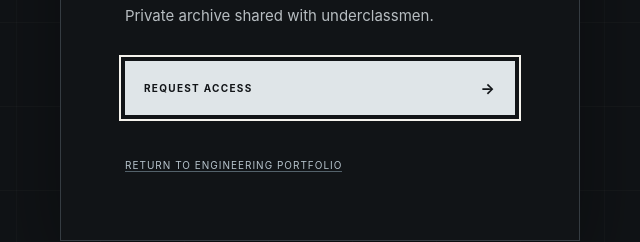
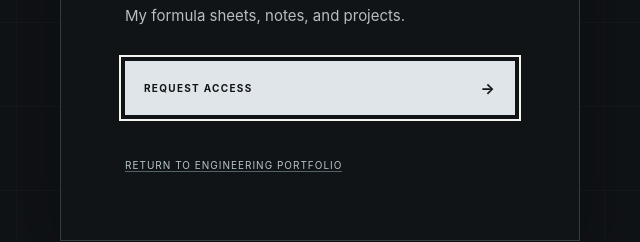
Before and after one commit to Luis-Albos/engineering-portfolio, a plain HTML site: page resources/index.html in a window 1280 px wide. Shown: the part 480-722 px from the top of the page, 320-960 px from the left. Drawn offline with Linux system fonts and the light colour scheme.

Commit message:
More content

```diff
--- a/resources/index.html
+++ b/resources/index.html
@@ -39,7 +39,7 @@
           <div class="lock-mark" aria-hidden="true"><span></span></div>
           <p class="archive-kicker">Restricted / Academic Reference</p>
           <h1 id="lock-title">Study Archive</h1>
-          <p class="lock-intro">Private archive shared with underclassmen.</p>
+          <p class="lock-intro">My formula sheets, notes, and projects.</p>
           <div class="access-control">
             <button class="request-access-button" id="request-access" type="button">
               <span id="access-button-label">Request Access</span>
```
Also changed, not shown: 4 other files.
